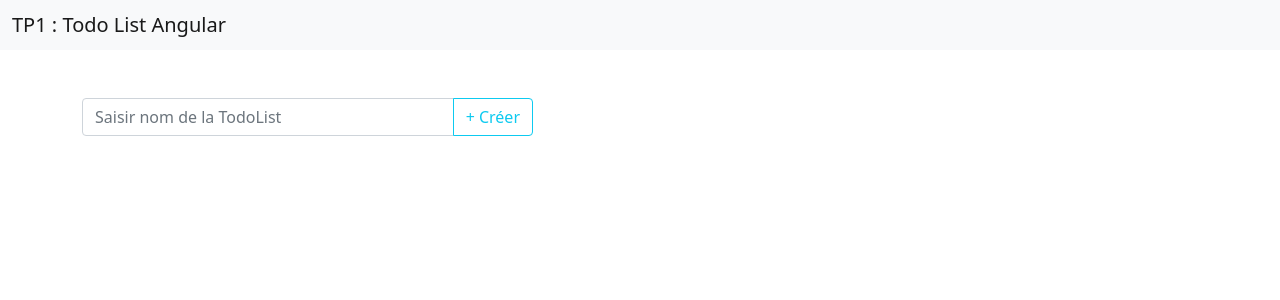
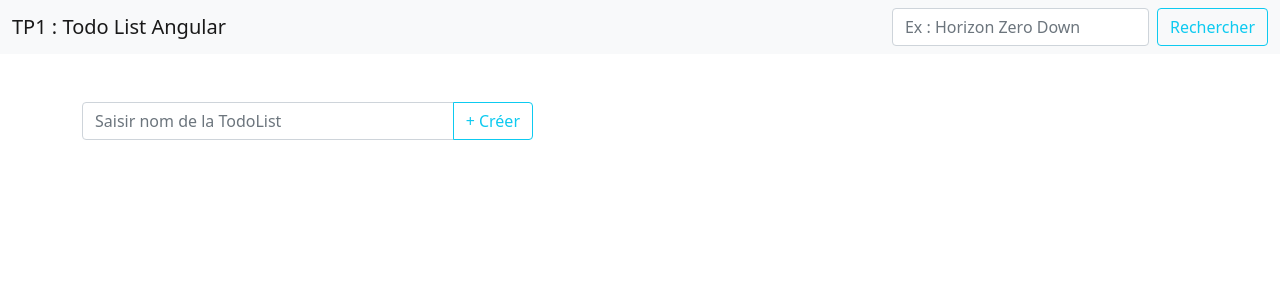
Before and after one commit to plarrat/EIT-TP-TodoList-Angular, an Angular app: page / in a window 1280 px wide. Shown: the top 300 px of the page. Built offline with nearby package versions, Linux system fonts and the light colour scheme.

Commit message:
champs de recherche

```diff
--- a/src/app/app.component.html
+++ b/src/app/app.component.html
@@ -1,6 +1,14 @@
 <nav class="navbar navbar-light bg-light mb-5">
   <div class="container-fluid">
     <span class="navbar-brand mb-0 h1">TP1 : Todo List Angular</span>
+    <form class="d-flex">
+      <input
+        class="form-control me-2"
+        type="search"
+        placeholder="Ex : Horizon Zero Down"
+      />
+      <button class="btn btn-outline-info" type="button">Rechercher</button>
+    </form>
   </div>
 </nav>
 
```
